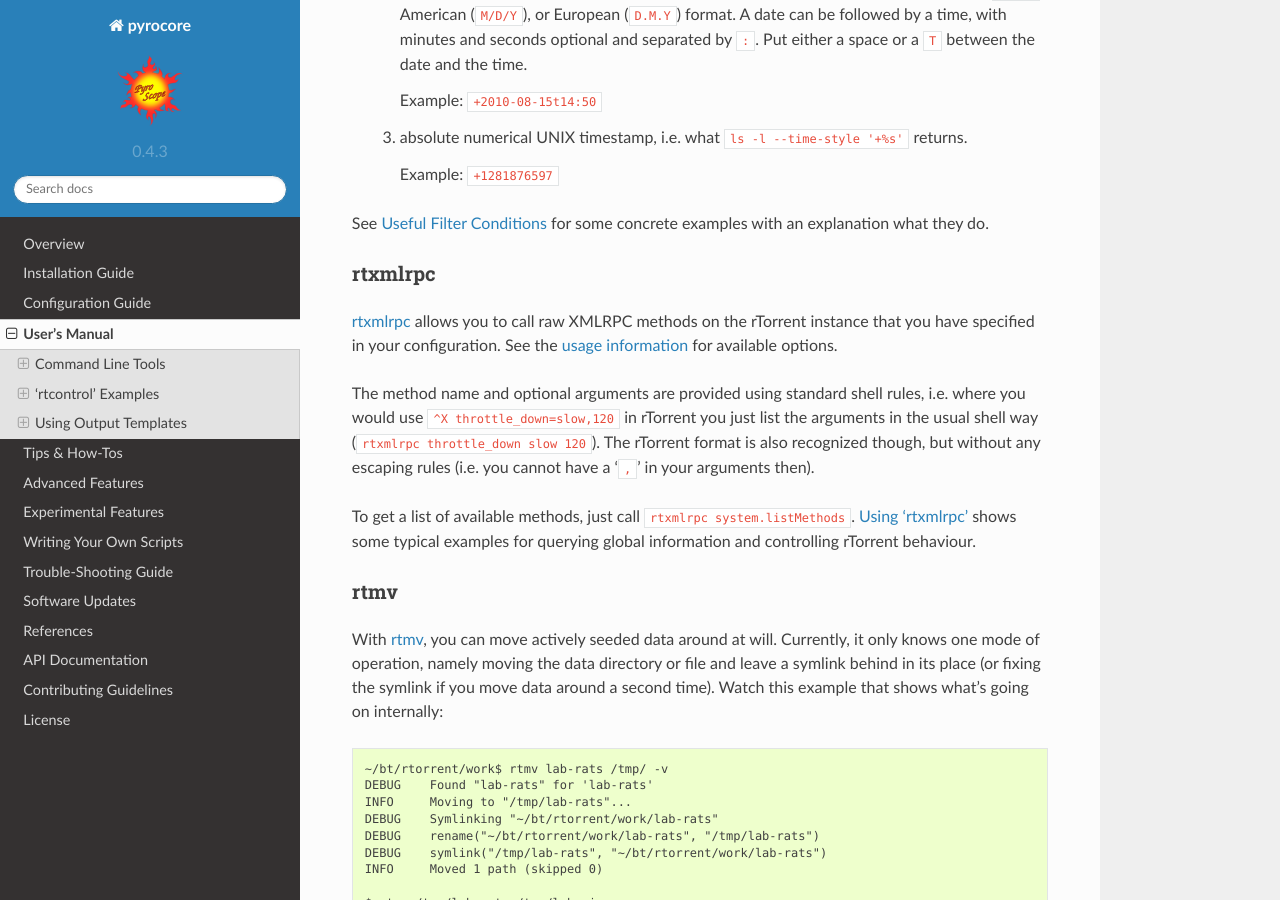
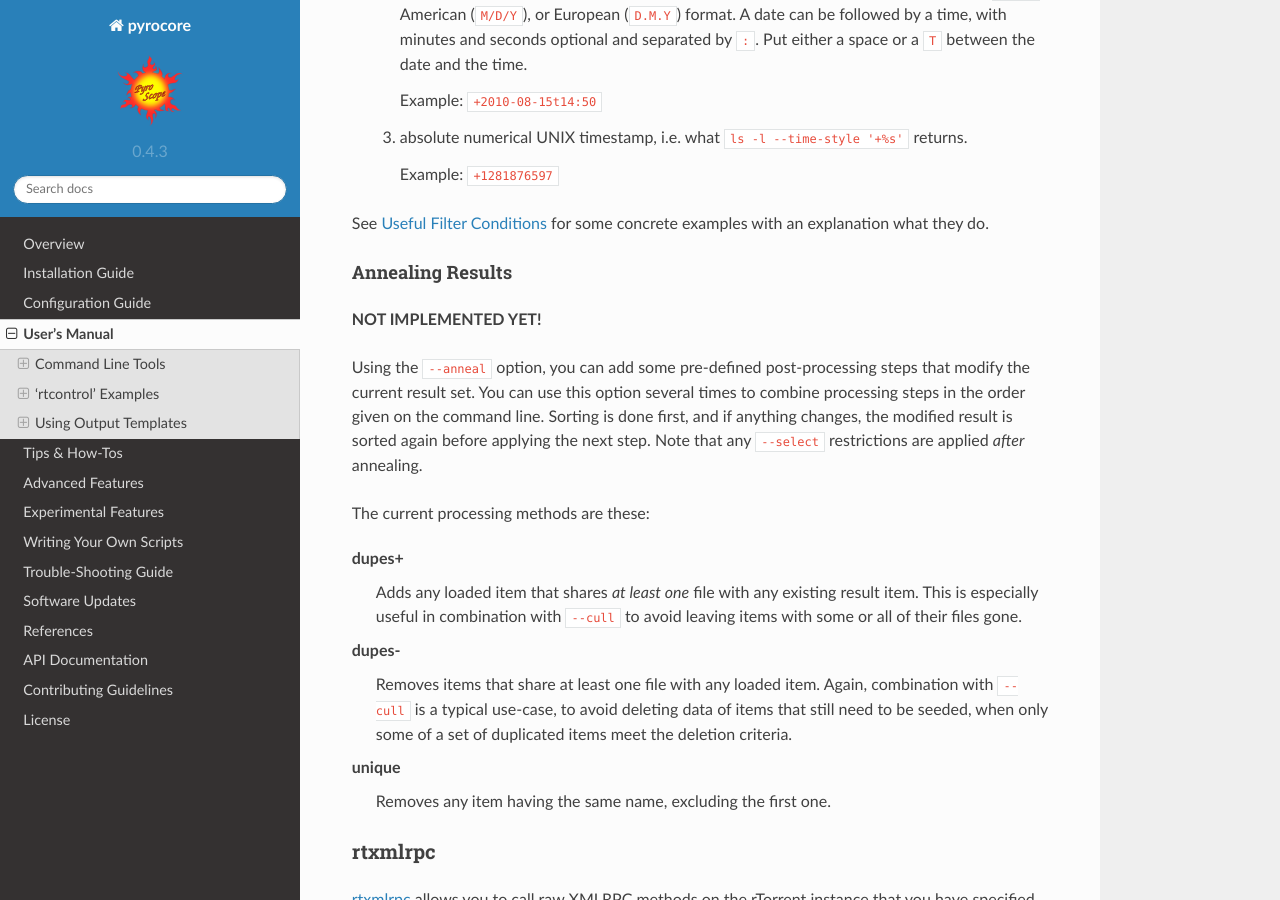
Before and after one commit to pyroscope/pyrocore, a Sphinx documentation site: the page built from docs/usage.rst, in a window 1280 px wide and 900 px high, scrolled down 6154 px. Built offline with Sphinx 7.4.7 and the Read the Docs theme 2.0.0, drawn with Linux system fonts in a browser that asks for light colours.

Commit message:
rtcontrol: added --anneal option (unfinished)

```diff
--- a/docs/usage-cli-tools.rst
+++ b/docs/usage-cli-tools.rst
@@ -329,6 +329,33 @@ fields), you have three possible options to specify the value:
 
 See :ref:`useful-filter-conditions` for some concrete examples with an explanation what they do.
 
+Annealing Results
+"""""""""""""""""
+
+**NOT IMPLEMENTED YET!**
+
+Using the ``--anneal`` option, you can add some pre-defined post-processing steps that
+modify the current result set. You can use this option several times to combine processing
+steps in the order given on the command line. Sorting is done first, and if anything changes,
+the modified result is sorted again before applying the next step. Note that any ``--select``
+restrictions are applied *after* annealing.
+
+The current processing methods are these:
+
+dupes+
+    Adds any loaded item that shares *at least one* file with any existing result item.
+    This is especially useful in combination with ``--cull`` to avoid leaving items
+    with some or all of their files gone.
+
+dupes-
+    Removes items that share at least one file with any loaded item. Again, combination
+    with ``--cull`` is a typical use-case, to avoid deleting data of items that still
+    need to be seeded, when only some of a set of duplicated items meet the deletion
+    criteria.
+
+unique
+    Removes any item having the same name, excluding the first one.
+
 
 .. _rtxmlrpc:
 
```
Also changed, not shown: 1 other file.
